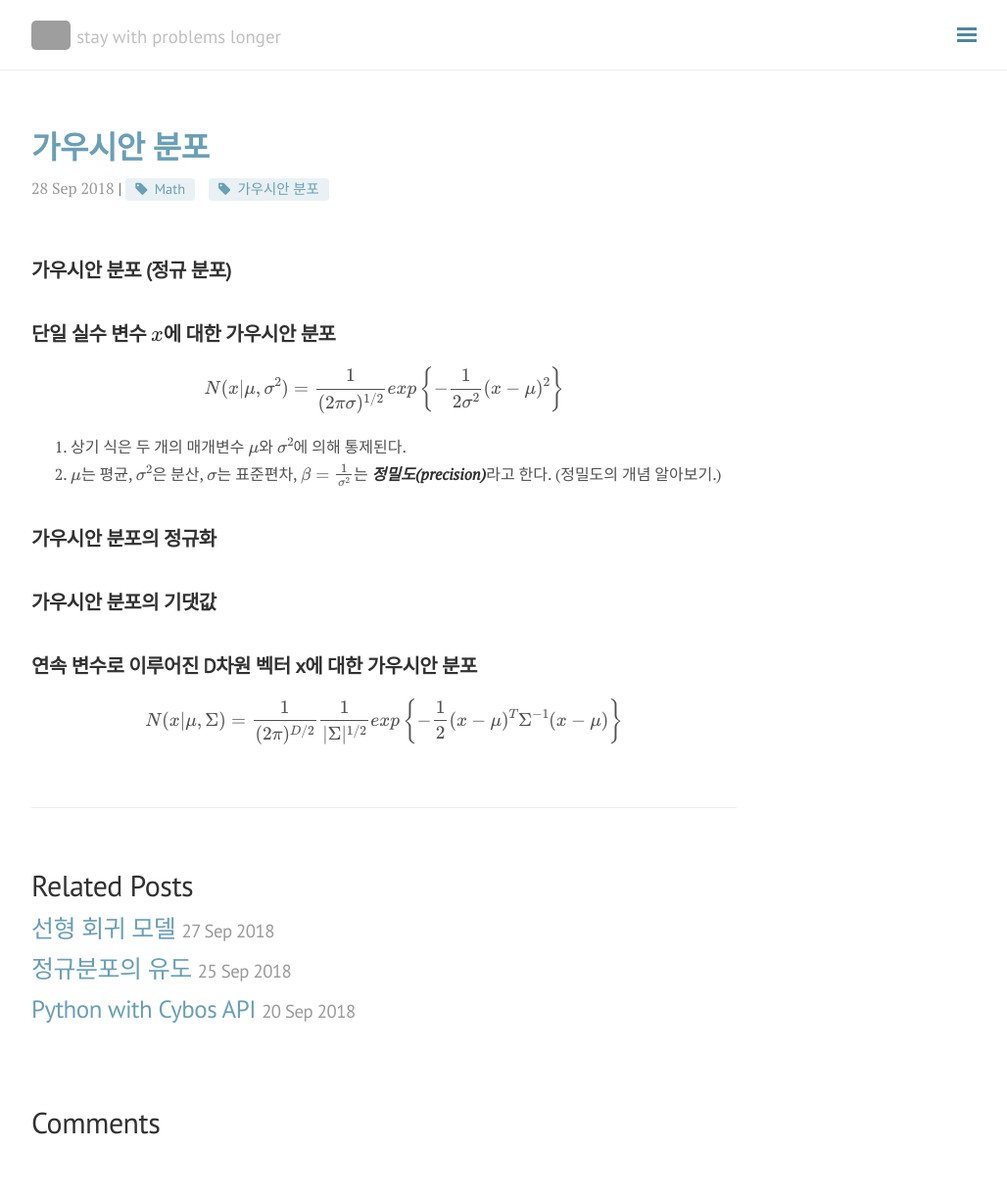
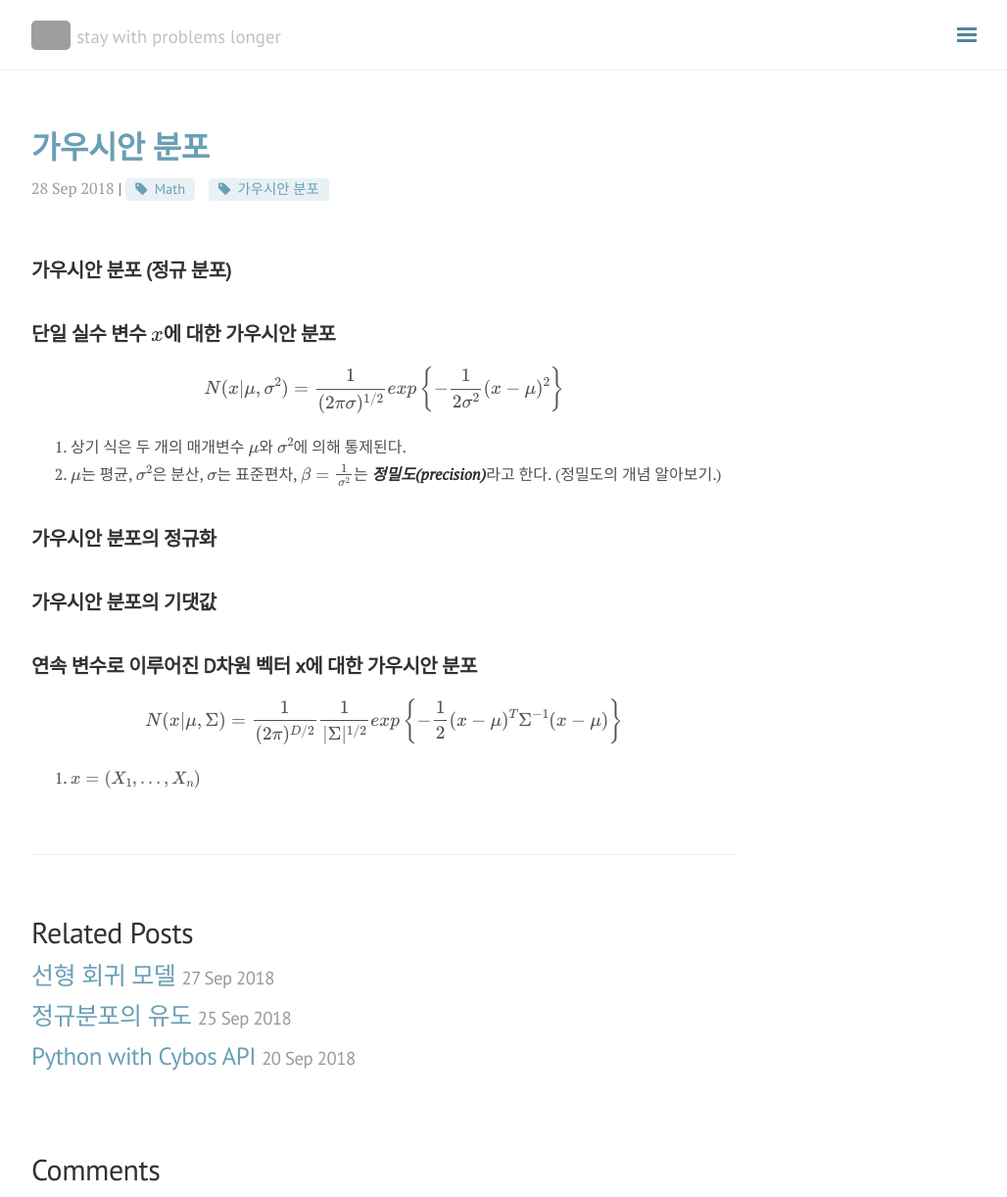
Before and after one commit to seokhoonj/seokhoonj.github.io, a Jekyll site: the page built from _posts/Math/2018-09-28-Math-gaussian_distribution.md, in a window 1280 px wide and 1222 px high. Shown: the whole window at 98% size, without its empty margins (248-1276 px from the left). Built offline with Jekyll 4.4.1, drawn with Linux system fonts in a browser that asks for light colours; nearby versions of some CDN libraries; formulas are drawn with MathJax 3; comment, search, counter and statistics services are not loaded; grey boxes are pictures that could not be loaded.

Commit message:
add _posts

```diff
--- a/_posts/Math/2018-09-28-Math-gaussian_distribution.md
+++ b/_posts/Math/2018-09-28-Math-gaussian_distribution.md
@@ -21,3 +21,4 @@ comments: false
 
 ## 연속 변수로 이루어진 D차원 벡터 x에 대한 가우시안 분포
 \\( N(x\|\mu, \Sigma) = \frac{1}{(2\pi)^{D/2}}\frac{1}{\|\Sigma\|^{1/2}} exp\left\lbrace-\frac{1}{2}(x-\mu)^T\Sigma^{-1}(x-\mu)\right\rbrace \\)
+1. $x = (X\_1, \ldots, X\_n)$
```
